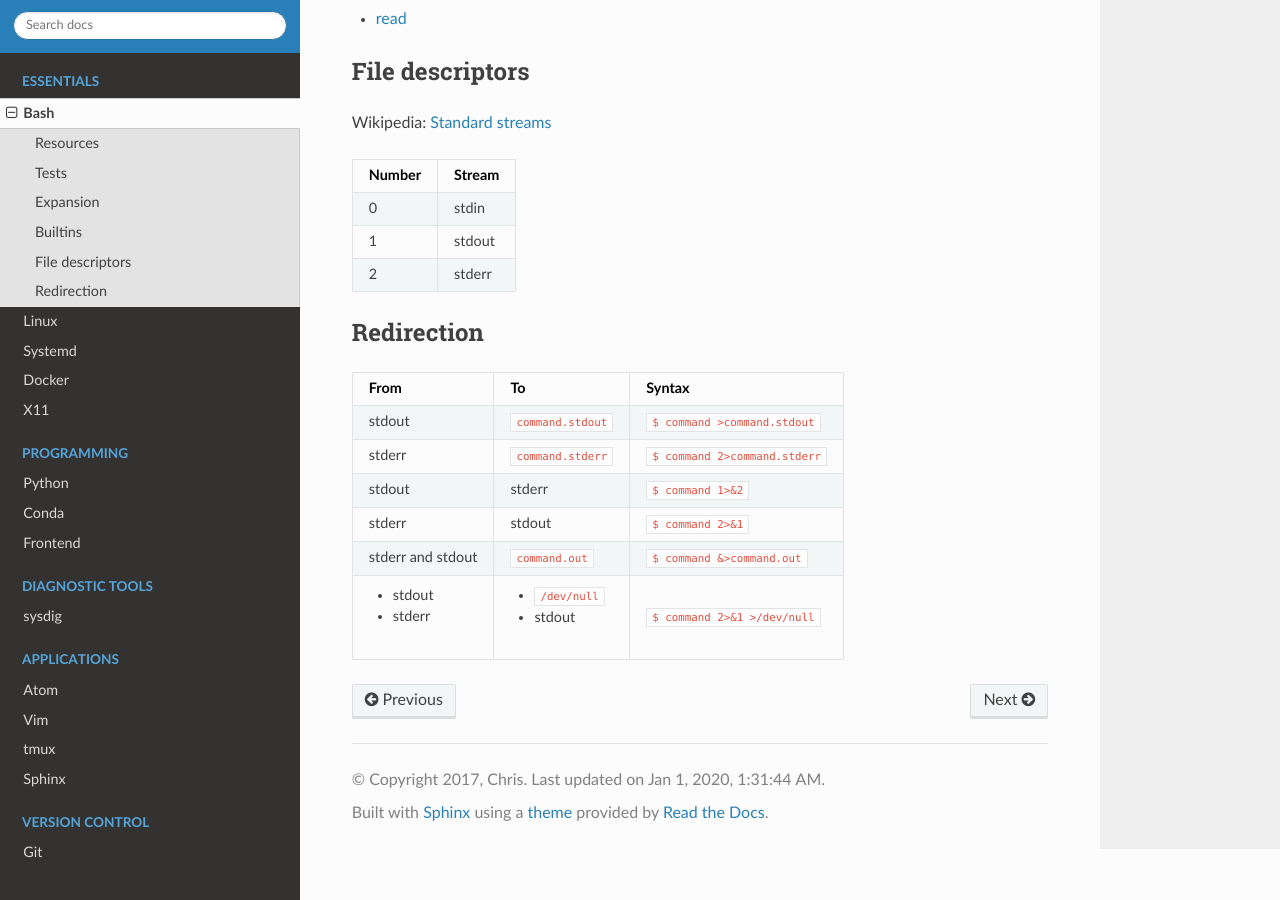
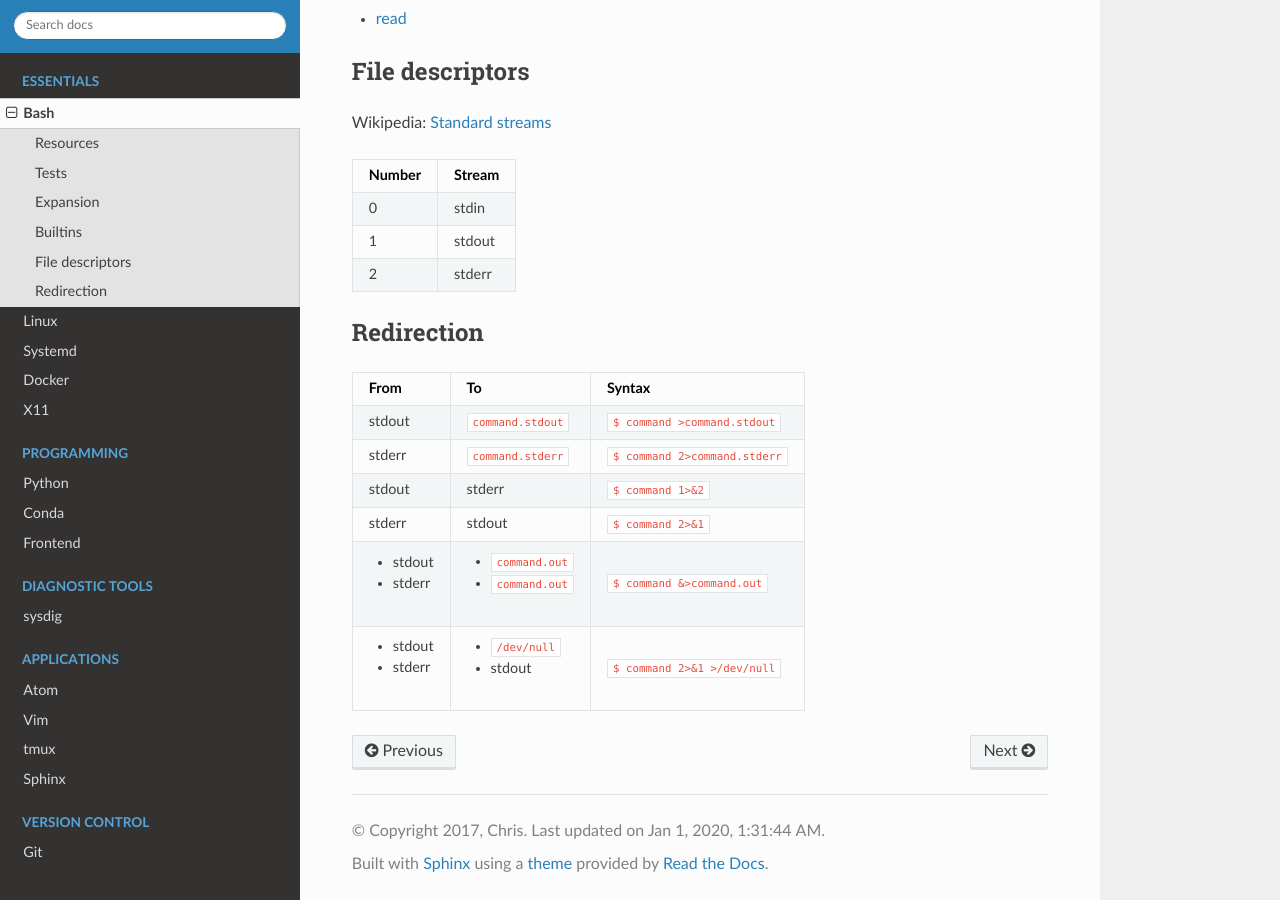
Before and after one commit to heterotopian/technotes, a Sphinx documentation site: the page built from source/bash.rst, in a window 1280 px wide and 900 px high, scrolled down 897 px. Built offline with Sphinx 7.4.7 and the Read the Docs theme 2.0.0, drawn with Linux system fonts in a browser that asks for light colours.

Commit message:
Minor changes

```diff
--- a/source/bash.rst
+++ b/source/bash.rst
@@ -121,8 +121,14 @@ Redirection
     * - stderr
       - stdout
       - ``$ command 2>&1``
-    * - stderr and stdout
-      - ``command.out``
+    * - .. rst-class:: list-nobullet
+
+            * stdout
+            * stderr
+      - .. rst-class:: list-nobullet
+
+            * ``command.out``
+            * ``command.out``
       - ``$ command &>command.out``
     * - .. rst-class:: list-nobullet
 
```
